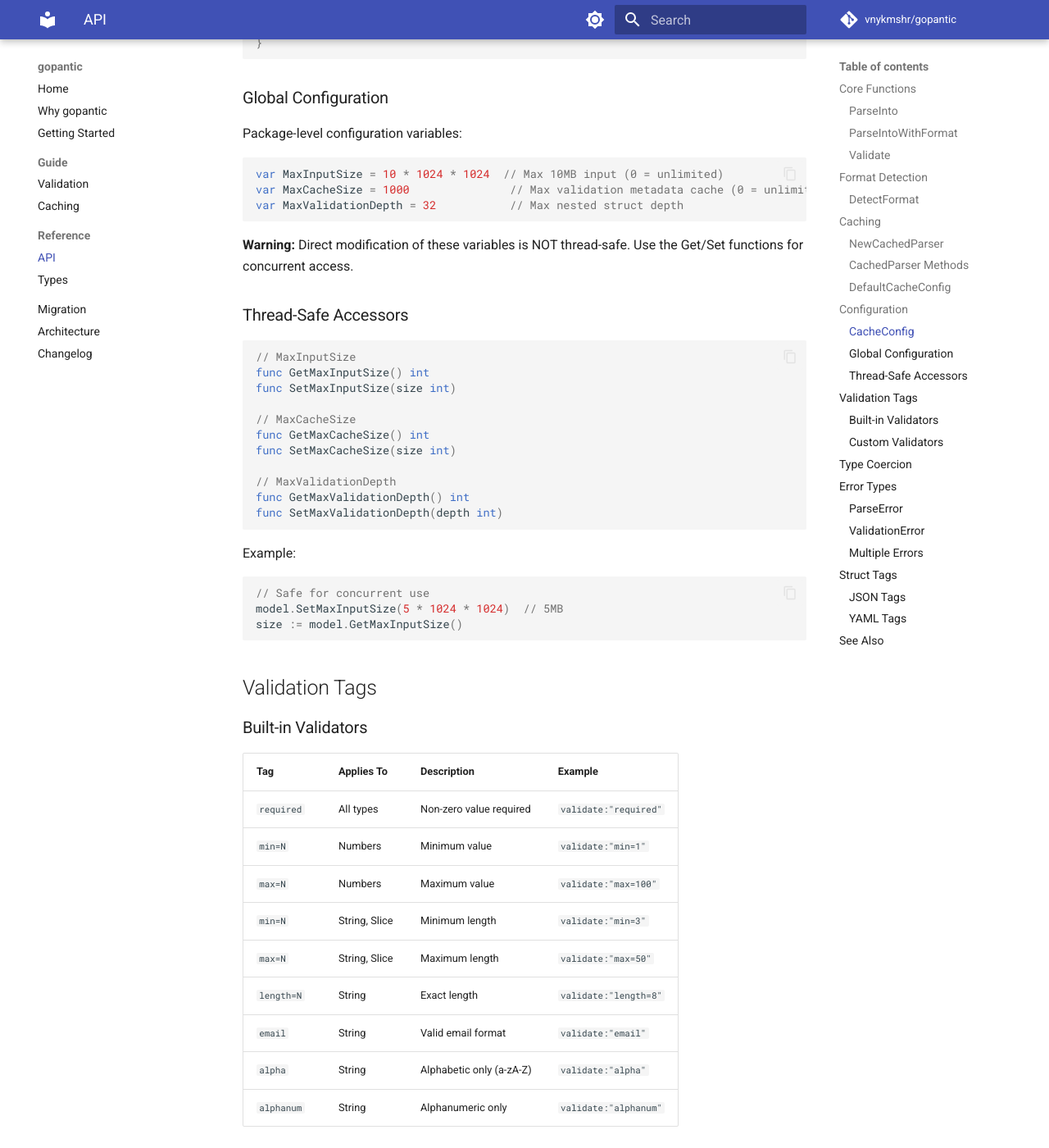
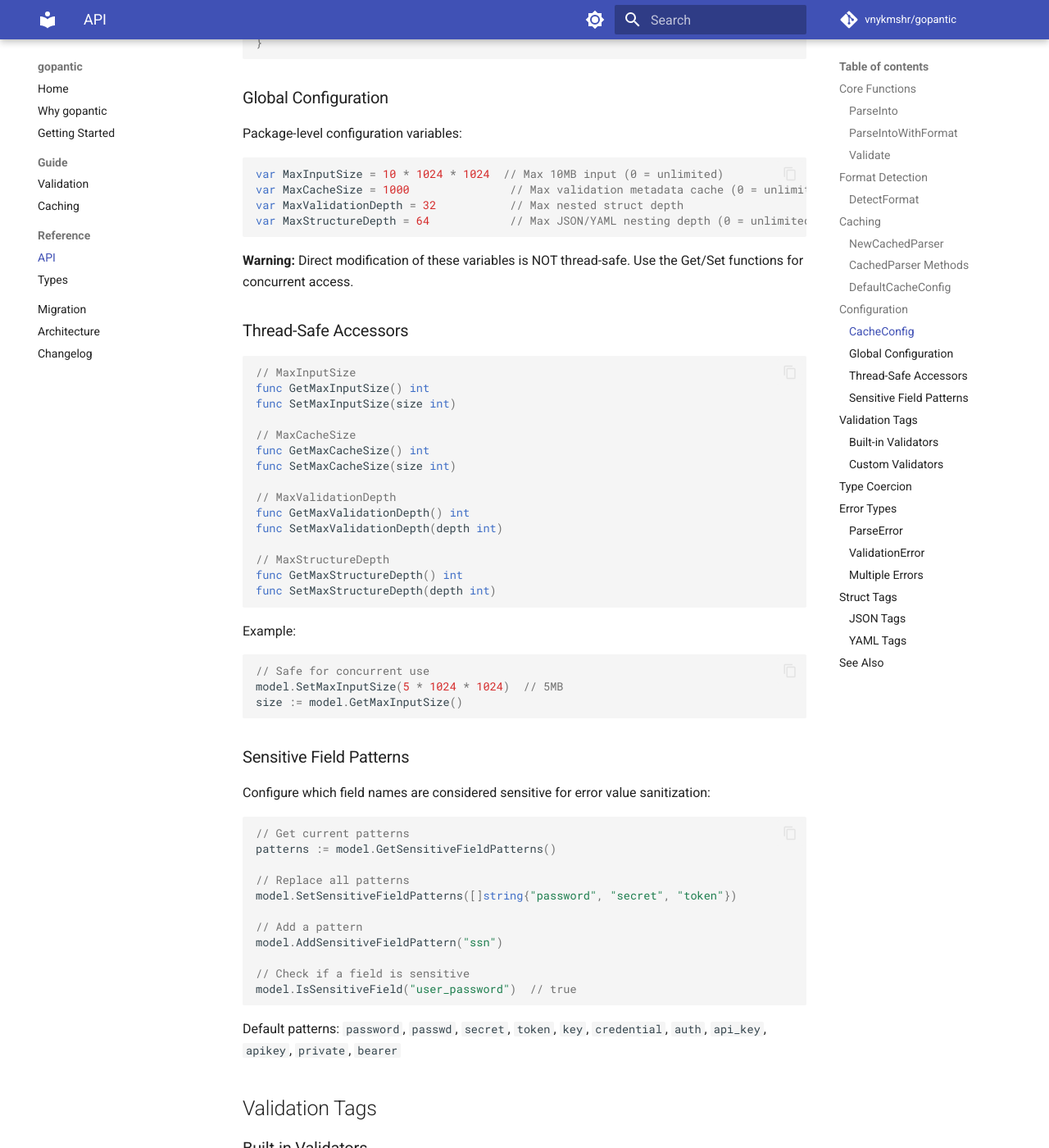
Before and after one commit to vnykmshr/gopantic, an MkDocs documentation site: the page built from docs/reference/api.md, in a window 1280 px wide and 1400 px high, scrolled down 2160 px. Shown: the whole window at 82% size. Built offline with MkDocs 1.6.1 and Material for MkDocs 9.7.7, drawn with Linux system fonts in a browser that asks for light colours; comment, search, counter and statistics services are not loaded.

Commit message:
docs(api): add v1.4.0 configuration to API reference
- Add MaxStructureDepth to global config variables
- Add MaxStructureDepth getter/setter documentation
- Add sensitive field pattern configuration section

````diff
--- a/docs/reference/api.md
+++ b/docs/reference/api.md
@@ -112,6 +112,7 @@ Package-level configuration variables:
 var MaxInputSize = 10 * 1024 * 1024  // Max 10MB input (0 = unlimited)
 var MaxCacheSize = 1000               // Max validation metadata cache (0 = unlimited)
 var MaxValidationDepth = 32           // Max nested struct depth
+var MaxStructureDepth = 64            // Max JSON/YAML nesting depth (0 = unlimited)
 ```
 
 **Warning:** Direct modification of these variables is NOT thread-safe. Use the Get/Set functions for concurrent access.
@@ -130,6 +131,10 @@ func SetMaxCacheSize(size int)
 // MaxValidationDepth
 func GetMaxValidationDepth() int
 func SetMaxValidationDepth(depth int)
+
+// MaxStructureDepth
+func GetMaxStructureDepth() int
+func SetMaxStructureDepth(depth int)
 ```
 
 Example:
@@ -139,6 +144,26 @@ Example:
 model.SetMaxInputSize(5 * 1024 * 1024)  // 5MB
 size := model.GetMaxInputSize()
 ```
+
+### Sensitive Field Patterns
+
+Configure which field names are considered sensitive for error value sanitization:
+
+```go
+// Get current patterns
+patterns := model.GetSensitiveFieldPatterns()
+
+// Replace all patterns
+model.SetSensitiveFieldPatterns([]string{"password", "secret", "token"})
+
+// Add a pattern
+model.AddSensitiveFieldPattern("ssn")
+
+// Check if a field is sensitive
+model.IsSensitiveField("user_password")  // true
+```
+
+Default patterns: `password`, `passwd`, `secret`, `token`, `key`, `credential`, `auth`, `api_key`, `apikey`, `private`, `bearer`
 
 ## Validation Tags
 
````
